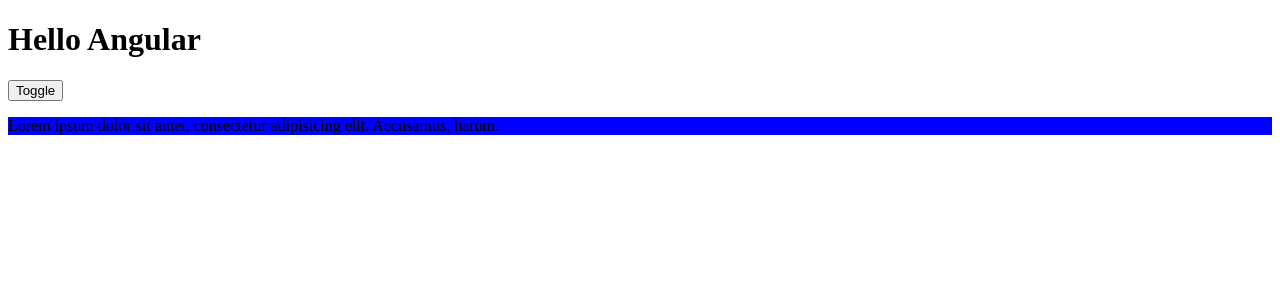
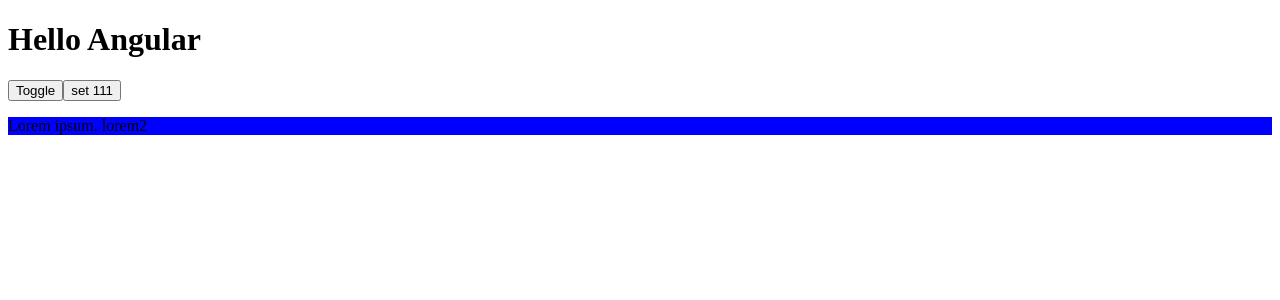
Before and after one commit to yakidan/Angular, an Angular app in the folder Angular/Practise/basics-and-syntax/angular-basics/: page / in a window 1280 px wide. Shown: the top 300 px of the page. Built offline with nearby package versions, Linux system fonts and the light colour scheme.

Commit message:
Learn ngSwitch

```diff
--- a/Angular/Practise/basics-and-syntax/angular-basics/src/app/app.component.html
+++ b/Angular/Practise/basics-and-syntax/angular-basics/src/app/app.component.html
@@ -3,8 +3,10 @@
 <button (click)="toggle=!toggle">
   Toggle
 </button>
+<button (click)="toggle=111">set 111</button>
 
-<p *ngIf="toggle;else blueP" class="red">Lorem ipsum dolor sit amet, consectetur adipisicing elit. Eaque, labore.</p>
-<ng-template #blueP>
-  <p class="blue">Lorem ipsum dolor sit amet, consectetur adipisicing elit. Accusamus, harum.</p>
-</ng-template>
+<div [ngSwitch]="toggle">
+  <p *ngSwitchCase="true" class="red">Lorem ipsum.</p>
+  <p *ngSwitchCase="false" class="blue">Lorem ipsum. lorem2</p>
+  <p *ngSwitchDefault>Lorem ipsum.</p>
+</div>
--- a/Angular/Practise/basics-and-syntax/angular-basics/src/app/app.component.ts
+++ b/Angular/Practise/basics-and-syntax/angular-basics/src/app/app.component.ts
@@ -7,7 +7,8 @@
 })
 
 export class AppComponent {
-  toggle=false;
+  toggle:any=false;
+
 
 
 
```
